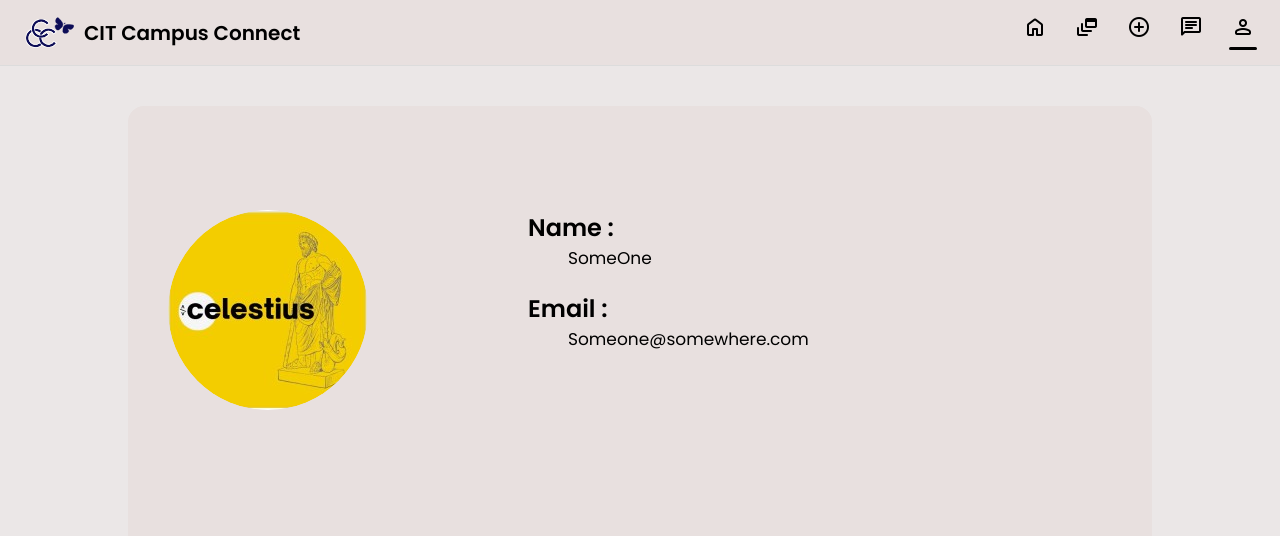
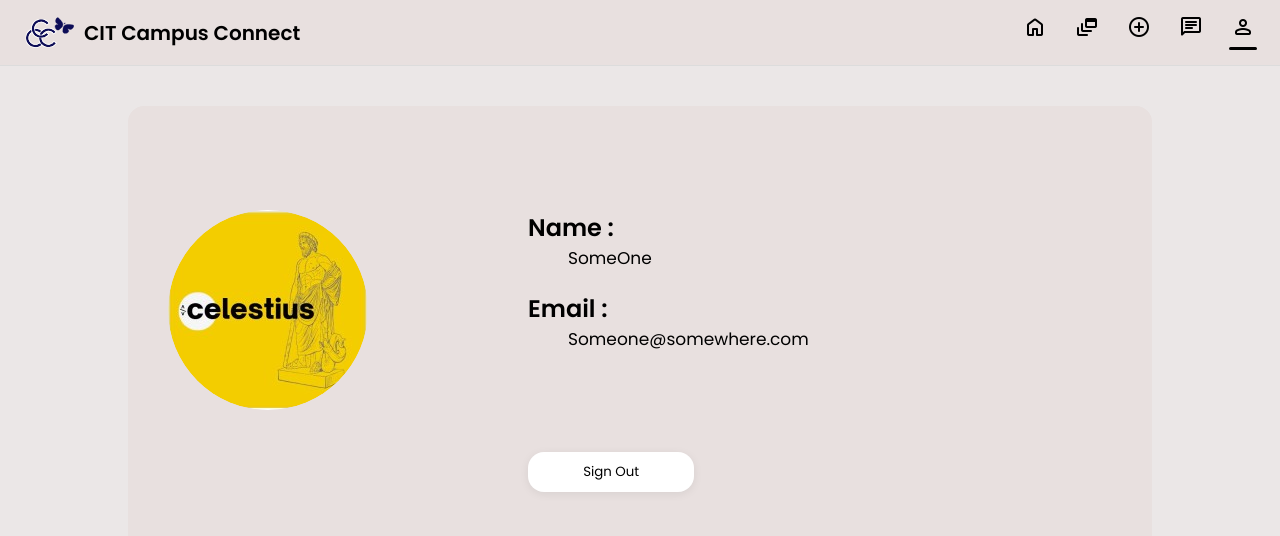
Before and after one commit to VigneshwaranK08/CitCampusConnect, a React (Vite) app: page / in a window 1280 px wide. Both pictures are taken after a click on the element "person". Shown: the top 536 px of the page. Built offline with nearby package versions, Linux system fonts and the light colour scheme.

Commit message:
added sign out btn with no functionality

```diff
--- a/src/components/ProfilePage.css
+++ b/src/components/ProfilePage.css
@@ -38,3 +38,13 @@ img.pfp{
     font-size: 17px;
     margin-left: 5vh;
 }
+
+.details button{
+    margin-top: 10vh;
+    border: none;
+    height: 5vh;
+    width: 13vw;
+    border-radius: 2vh;
+    background-color: #fff;
+    box-shadow: 0px 2px 10px rgba(0,0,0,0.07)
+}
--- a/src/components/ProfilePage.jsx
+++ b/src/components/ProfilePage.jsx
@@ -12,7 +12,7 @@ function ProfilePage() {
                 <p>{UserDetails.name}</p>
                 <h2>Email :</h2>
                 <p>{UserDetails.email}</p>
-
+                <button>Sign Out</button>
            </div>
         </div>
     </div>
```
